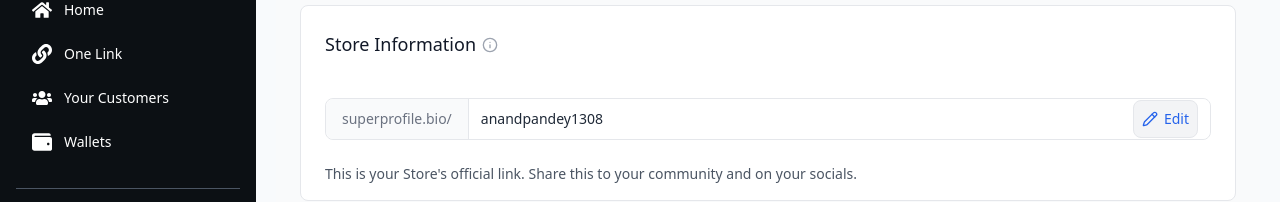
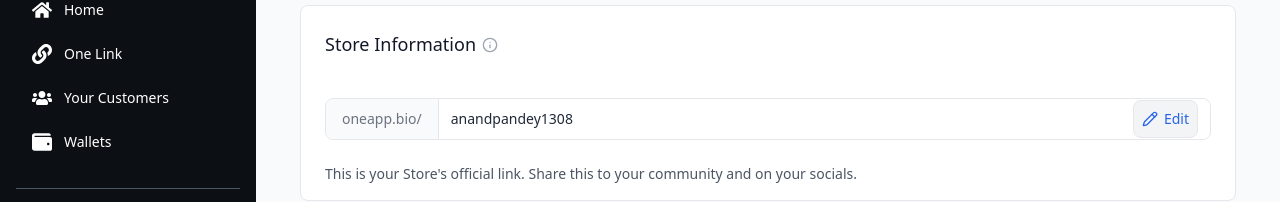
Before and after one commit to anandpandey1308/oneapp, a React (Vite) app: page /dashboard/mystore in a window 1280 px wide. Both pictures are taken after a click on the button "Settings". Shown: the part 92-294 px from the top of the page. Built offline with nearby package versions, Linux system fonts and the light colour scheme.

Commit message:
name change

```diff
--- a/src/Pages/Dashboard/DashboardPages/MyStorePage/Settings/settingconfig.js
+++ b/src/Pages/Dashboard/DashboardPages/MyStorePage/Settings/settingconfig.js
@@ -9,7 +9,7 @@ export const settingsConfig = {
           {
             id: 'store-url',
             type: 'custom-url',
-            prefix: 'superprofile.bio/',
+            prefix: 'oneapp.bio/',
             value: 'anandpandey1308',
             readOnly: true,
             hasEdit: true
@@ -22,7 +22,7 @@ export const settingsConfig = {
         hasInfo: true,
         previewCard: {
           image: true,
-          text: 'superprofile.bio/anandpandey1308',
+          text: 'oneapp.bio/anandpandey1308',
           changeButton: true
         },
         fields: [
--- a/src/Pages/Dashboard/DashboardPages/MyStorePage/Settings/settings.jsx
+++ b/src/Pages/Dashboard/DashboardPages/MyStorePage/Settings/settings.jsx
@@ -62,7 +62,7 @@ const StoreInformationSection = () => (
     <div className="store-url-container">
       <div className="input-group">
         <div className="store-url-field">
-          <span className="url-prefix">superprofile.bio/</span>
+          <span className="url-prefix">oneapp.bio/</span>
           <input
             type="text"
             value="anandpandey1308"
@@ -162,7 +162,7 @@ const ReferralSection = () => {
       <div className="footer-controls">
         <div className="control-row">
           <div className="flex items-center">
-            <span className="control-label">Hide SuperProfile Referral Link</span>
+            <span className="control-label">Hide Ao Referral Link</span>
             <span className="pro-badge">
               <Lock className="pro-icon" />
               PRO feature
```
